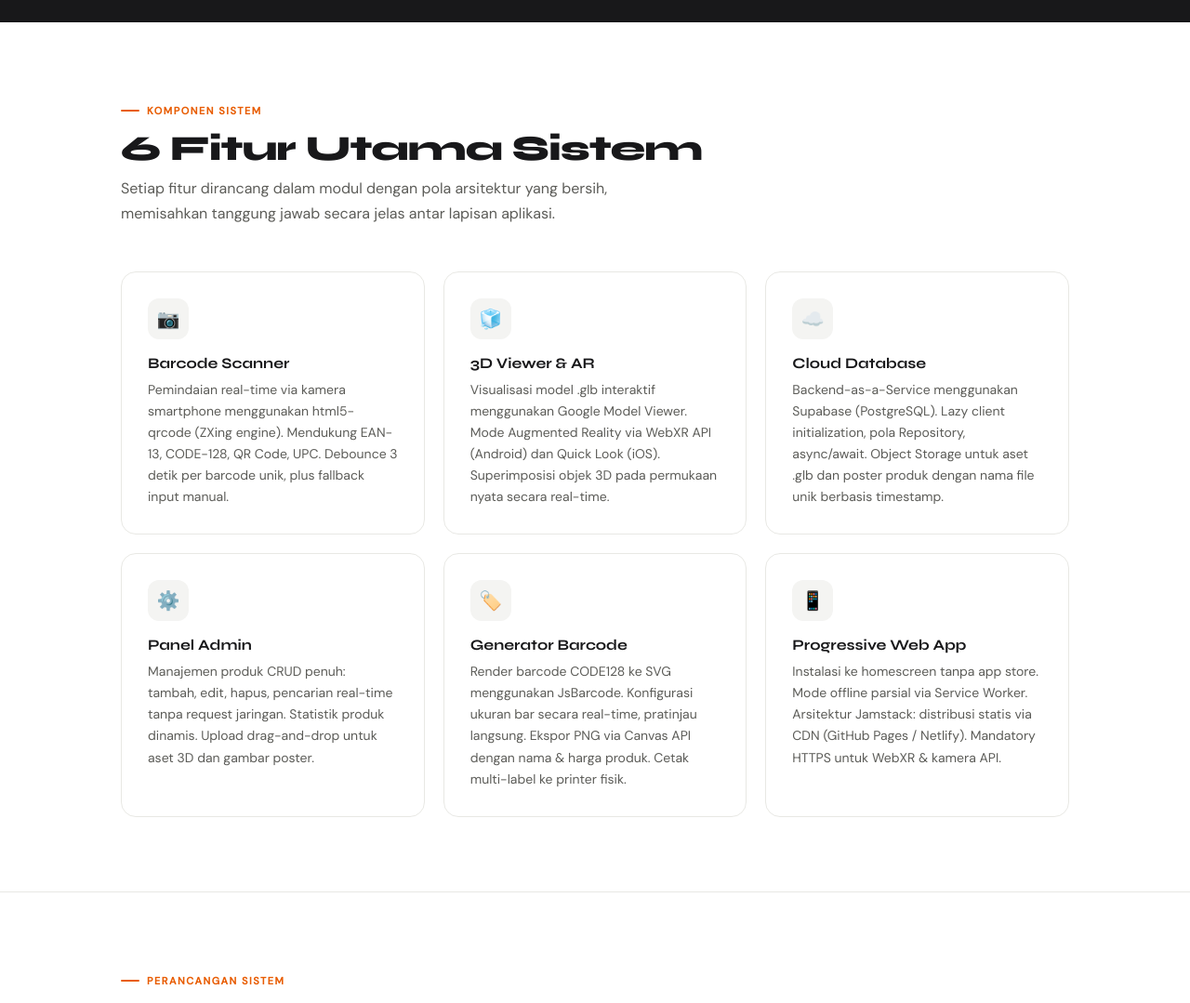
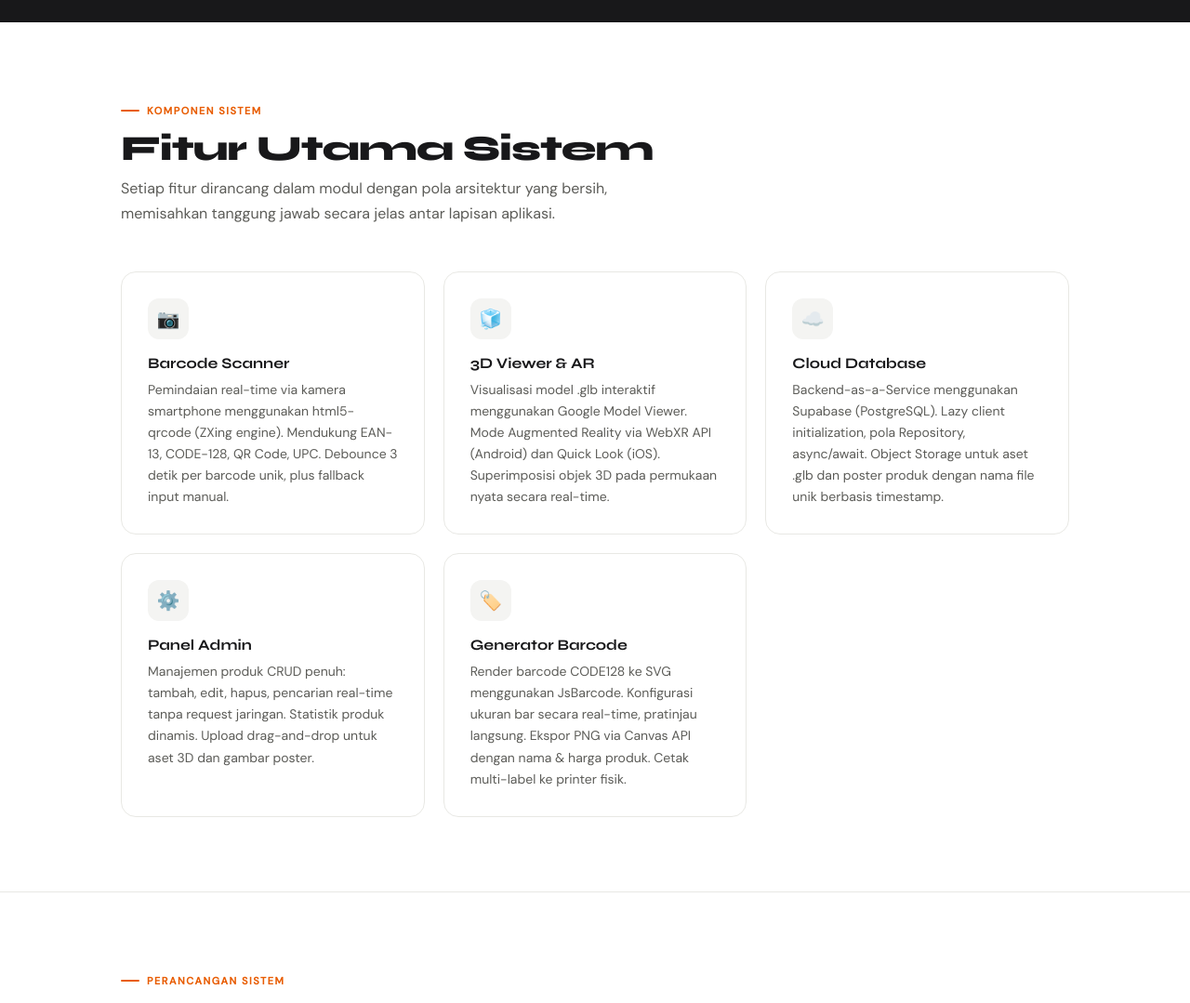
Before and after one commit to projectganteng123/Presentasi, a plain HTML site: page ARLabel/ar-presentasi.html in a window 1280 px wide. Shown: the part 900-1979 px from the top of the page at 93% size. Drawn offline with Linux system fonts and the light colour scheme.

Commit message:
Update ar-presentasi.html

```diff
--- a/ARLabel/ar-presentasi.html
+++ b/ARLabel/ar-presentasi.html
@@ -643,7 +643,7 @@ footer span { color: var(--accent); }
 <section class="section" id="fiturutama">
   <div class="anim-in">
     <p class="section-label">Komponen Sistem</p>
-    <h2>6 Fitur Utama Sistem</h2>
+    <h2>Fitur Utama Sistem</h2>
     <p class="section-desc">Setiap fitur dirancang dalam modul dengan pola arsitektur yang bersih, memisahkan tanggung jawab secara jelas antar lapisan aplikasi.</p>
   </div>
   <div class="feature-grid anim-in">
@@ -671,11 +671,6 @@ footer span { color: var(--accent); }
       <div class="feature-icon">🏷️</div>
       <h4>Generator Barcode</h4>
       <p>Render barcode CODE128 ke SVG menggunakan JsBarcode. Konfigurasi ukuran bar secara real-time, pratinjau langsung. Ekspor PNG via Canvas API dengan nama & harga produk. Cetak multi-label ke printer fisik.</p>
-    </div>
-    <div class="feature-card">
-      <div class="feature-icon">📱</div>
-      <h4>Progressive Web App</h4>
-      <p>Instalasi ke homescreen tanpa app store. Mode offline parsial via Service Worker. Arsitektur Jamstack: distribusi statis via CDN (GitHub Pages / Netlify). Mandatory HTTPS untuk WebXR & kamera API.</p>
     </div>
   </div>
 </section>
```
